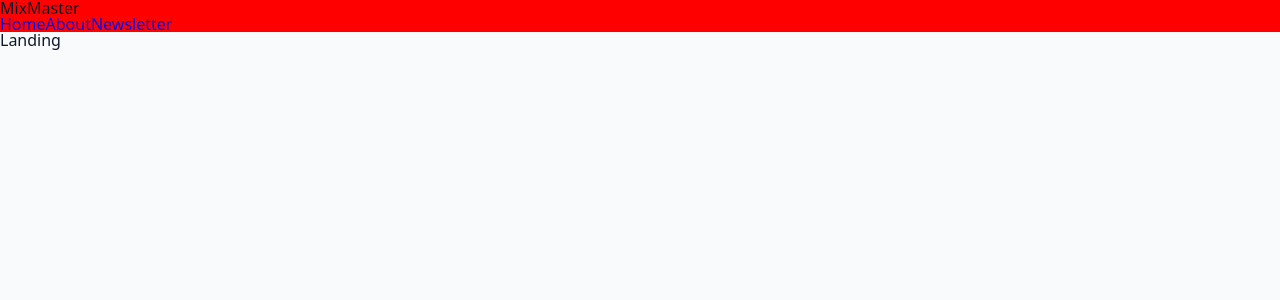
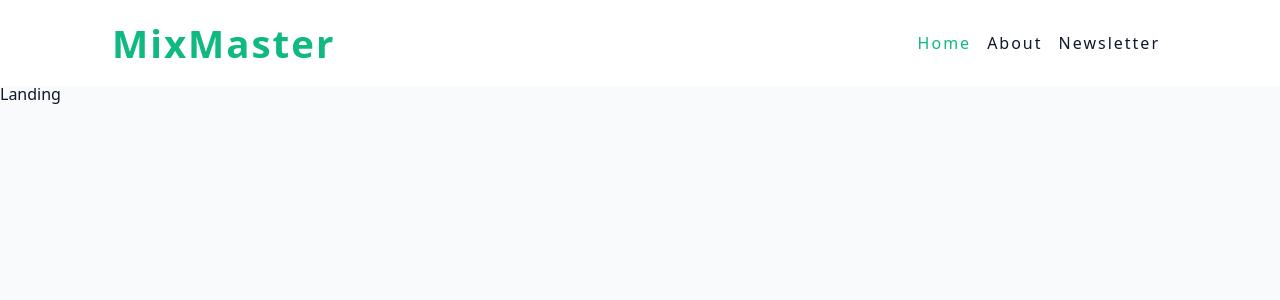
Before and after one commit to konyatomi/MixMaster, a React (Vite) app: page / in a window 1280 px wide. Shown: the top 300 px of the page. Built offline with nearby package versions, Linux system fonts and the light colour scheme.

Commit message:
Navbar CSS

```diff
--- a/src/components/Navbar.jsx
+++ b/src/components/Navbar.jsx
@@ -1,5 +1,6 @@
 import { NavLink } from 'react-router-dom';
 import styled from 'styled-components';
+import Wrapper from '../assets/wrappers/Navbar';
 
 const Navbar = () => {
   return (
@@ -7,13 +8,13 @@ const Navbar = () => {
       <div className='nav-center'>
         <span className='logo'>MixMaster</span>
         <div className='nav-links'>
-          <NavLink to='/' className={'nav-link'}>
+          <NavLink to='/' className='nav-link'>
             Home
           </NavLink>
-          <NavLink to='/about' className={'nav-link'}>
+          <NavLink to='/about' className='nav-link'>
             About
           </NavLink>
-          <NavLink to='/newsletter' className={'nav-link'}>
+          <NavLink to='/newsletter' className='nav-link'>
             Newsletter
           </NavLink>
         </div>
@@ -22,8 +23,8 @@ const Navbar = () => {
   );
 };
 
-const Wrapper = styled.nav`
-  background: red;
-`;
+// const Wrapper = styled.nav`
+//   background: red;
+// `;
 
 export default Navbar;
```
Also changed, not shown: src/assets/wrappers/Navbar.js (+9 -0 lines).
